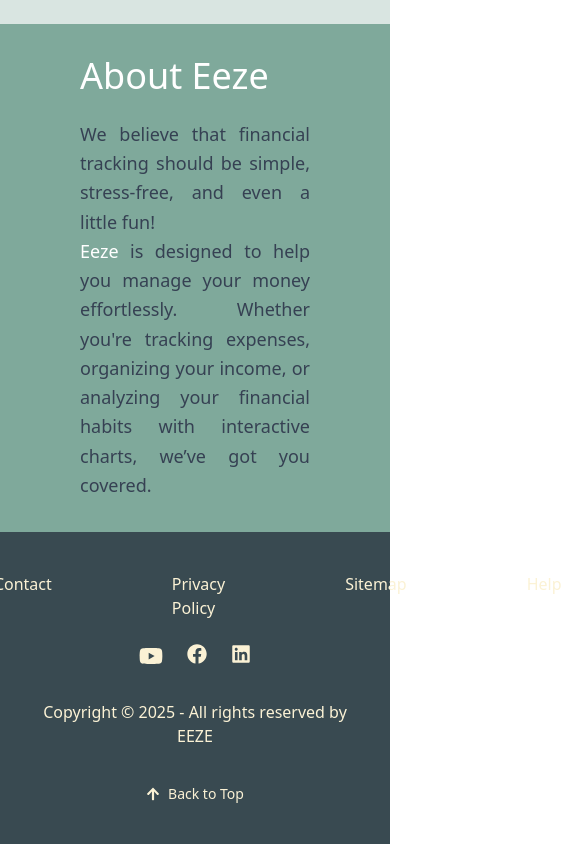
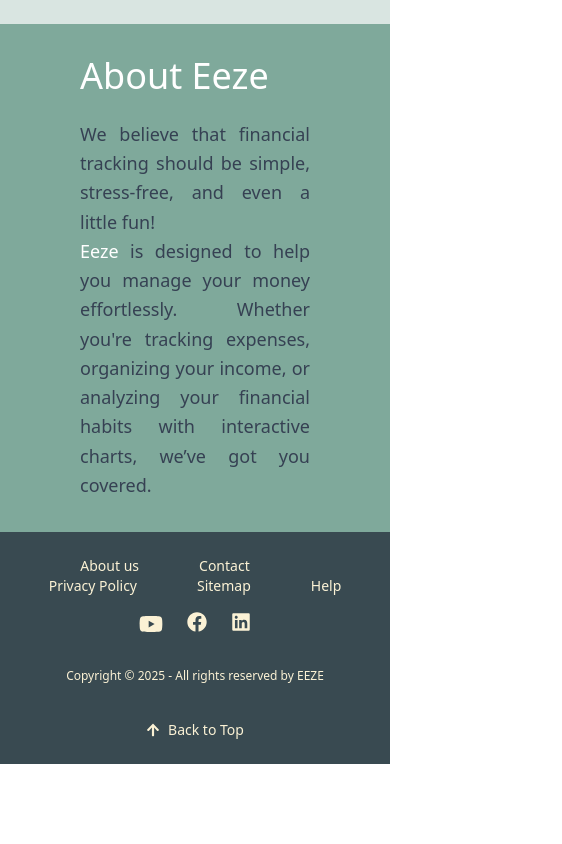
Before and after one commit to rudnaid/eeze, a React (Vite) app in the folder frontend/: page / in a window 390 px wide. Shown: the part 2006-2850 px from the top of the page, 562 px wide, since content can reach past the window. After the commit the page ends 2770 px from the top, so only its background shows below. Built offline with nearby package versions, Linux system fonts and the light colour scheme.

Commit message:
make footer size responsive

```diff
--- a/frontend/src/Components/Footer/Footer.jsx
+++ b/frontend/src/Components/Footer/Footer.jsx
@@ -1,7 +1,6 @@
 import React from 'react';
 import { Link } from 'react-router-dom';
-import { FaFacebook, FaLinkedin, FaArrowUp } from 'react-icons/fa';
-import { FaYoutube } from 'react-icons/fa';
+import { FaFacebook, FaLinkedin, FaArrowUp, FaYoutube } from 'react-icons/fa';
 
 const Footer = () => {
 	const scrollToTop = () => {
@@ -9,56 +8,32 @@ const Footer = () => {
 	};
 
 	return (
-		<footer className="bg-[#394a51] text-[#fbf2d5] p-10 pb-10 flex flex-col items-center">
+		<footer className="bg-[#394a51] text-[#fbf2d5] p-6 md:p-10 flex flex-col items-center">
 			{/* Footer Links */}
-			<div className="w-full max-w-4xl flex justify-center space-x-30 pb-6">
-				<Link className="link link-hover" to="/about">
-					About us
-				</Link>
-				<Link className="link link-hover" to="/contact">
-					Contact
-				</Link>
-				<Link className="link link-hover" to="/privacy-policy">
-					Privacy Policy
-				</Link>
-				<Link className="link link-hover" to="/sitemap">
-					Sitemap
-				</Link>
-				<Link className="link link-hover" to="/help">
-					Help
-				</Link>
+			<div className="w-full max-w-4xl flex flex-wrap justify-center space-x-15 md:gap-12 pb-4 text-sm md:text-base">
+				<Link className="link link-hover" to="/about">About us</Link>
+				<Link className="link link-hover" to="/contact">Contact</Link>
+				<Link className="link link-hover" to="/privacy-policy">Privacy Policy</Link>
+				<Link className="link link-hover" to="/sitemap">Sitemap</Link>
+				<Link className="link link-hover" to="/help">Help</Link>
 			</div>
 
 			{/* Social Media Icons */}
-			<div className="flex space-x-6 pb-4">
-				<a
-					href="https://www.youtube.com"
-					target="_blank"
-					rel="noopener noreferrer"
-				>
+			<div className="flex space-x-6 pb-4 justify-center">
+				<a href="https://www.youtube.com" target="_blank" rel="noopener noreferrer">
 					<FaYoutube className="w-6 h-6 hover:text-red-400 transition duration-300" />
 				</a>
-				<a
-					href="https://facebook.com"
-					target="_blank"
-					rel="noopener noreferrer"
-				>
+				<a href="https://facebook.com" target="_blank" rel="noopener noreferrer">
 					<FaFacebook className="text-xl hover:text-blue-500 transition duration-300" />
 				</a>
-				<a
-					href="https://linkedin.com"
-					target="_blank"
-					rel="noopener noreferrer"
-				>
+				<a href="https://linkedin.com" target="_blank" rel="noopener noreferrer">
 					<FaLinkedin className="text-xl hover:text-blue-600 transition duration-300" />
 				</a>
 			</div>
 
 			{/* Copyright Section */}
-			<div className="w-full max-w-4xl text-center pt-4">
-				<p>
-					Copyright © {new Date().getFullYear()} - All rights reserved by EEZE
-				</p>
+			<div className="w-full max-w-4xl text-center pt-4 text-xs md:text-sm">
+				<p>Copyright © {new Date().getFullYear()} - All rights reserved by EEZE</p>
 			</div>
 
 			{/* Back to Top Button */}
```
